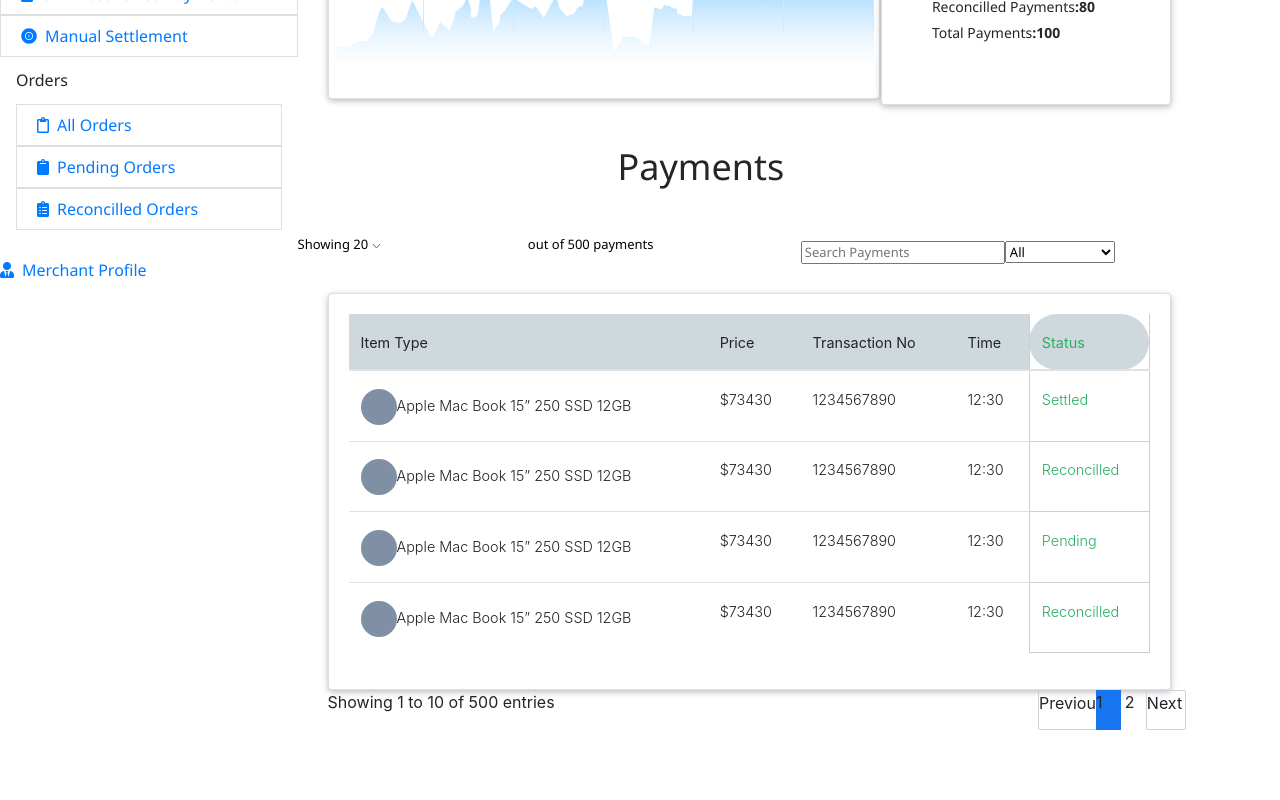
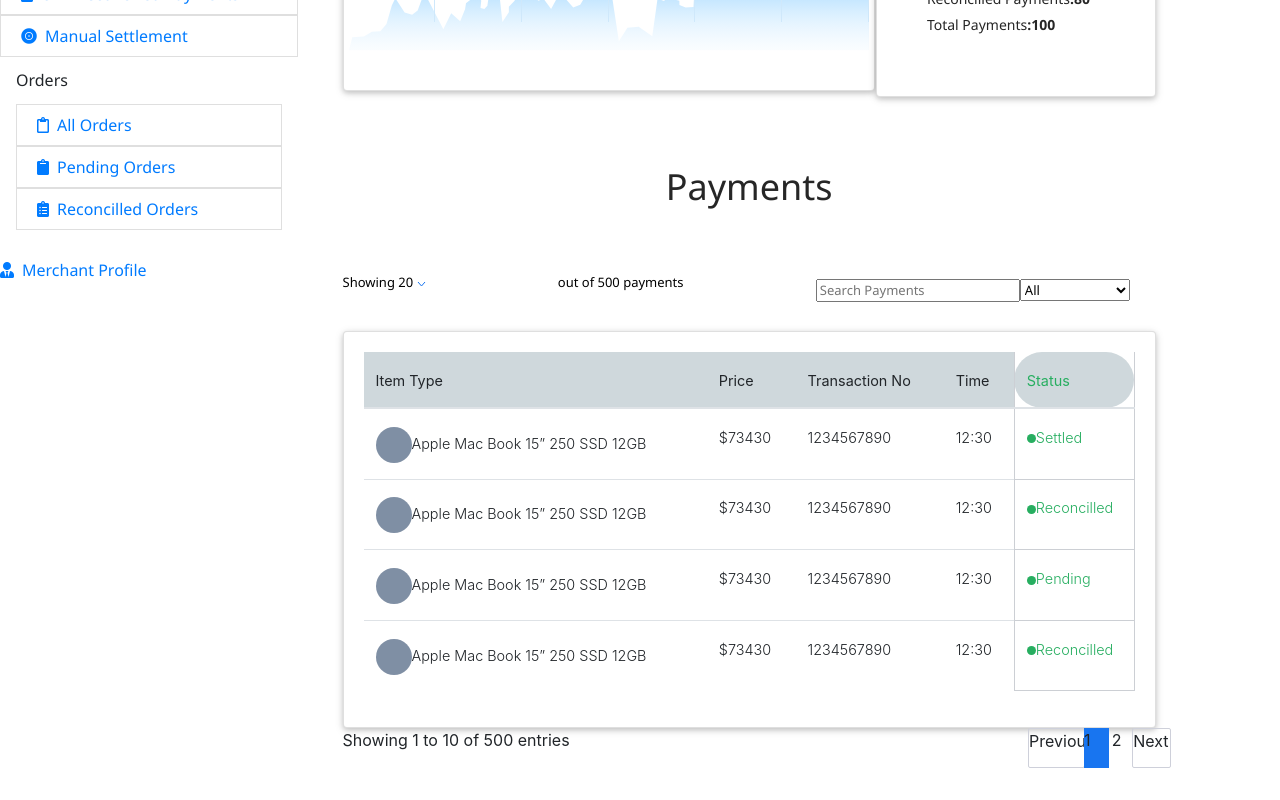
Before and after one commit to princeadeyeye/admintemplate, a React (Create React App) app in the folder admintemplate/: page / in a window 1280 px wide. Shown: the part 457-1257 px from the top of the page. Before the commit the page ends 1219 px from the top, so only its background shows below. Built offline with nearby package versions, Linux system fonts and the light colour scheme.

Commit message:
cleaning up

```diff
--- a/admintemplate/src/App.css
+++ b/admintemplate/src/App.css
@@ -366,18 +366,13 @@ background: #CCCFD4;
 }
 
 #p {
-  position: absolute;
 width: 165px;
 height: 30px;
-left: 290px;
-top: 567px;
-
 font-family: Segoe UI;
 font-size: 36px;
 line-height: 48px;
 display: flex;
-align-items: flex-end;
-
+justify-content: center;
 color: #262626;
 
 }
@@ -457,3 +452,7 @@ border: 1px solid #CCCFD4;
 box-sizing: border-box;
 border-radius: 30px;
 }
+
+.tables :nth-child(5n) {
+
+}
--- a/admintemplate/src/components/DashBoard.jsx
+++ b/admintemplate/src/components/DashBoard.jsx
@@ -6,9 +6,15 @@ import ChartSection from './sections/ChartSection';
 const DashboardPage =  () => {
   return (
     <div>
+    <div className='col-xl-12'>
       <DailyTransaction />
+     </div>
+     <div className='col-xl-12'>
       <ChartSection />
+     </div>
+     <div className='col-xl-12'>
       <TableSection />
+     </div>
     </div>
   )
 }
--- a/admintemplate/src/components/sections/DailyTransaction.jsx
+++ b/admintemplate/src/components/sections/DailyTransaction.jsx
@@ -3,7 +3,7 @@ import { MDBCard, MDBCardBody, MDBIcon, MDBRow, MDBCol, MDBCardText } from 'mdbr
 
 const DailyTransaction = () => {
   return (
-    <MDBRow className="mt-4">
+    <MDBRow className="mt-3">
         <MDBCol xl="3" md="6" className="mb-4">
           <MDBCard className="cascading-admin-card">
               <div className="dashboard-admin-card">
--- a/admintemplate/src/components/sections/TableSection.js
+++ b/admintemplate/src/components/sections/TableSection.js
@@ -4,10 +4,7 @@ import { MDBCard, MDBCardBody, MDBTable, MDBTableBody, MDBTableHead, MDBRow, MDB
 const TableSection = () => {
   return (
     <MDBRow className="mb-4">
-      <div className='row'>
-
         <p className='col-xl-12' id='p'>Payments</p>
-      </div>
         <MDBCol md="12"className="mb-4">
             <div className=" table-pagination">
                 <p>Showing 20 <svg width="9" height="6" viewBox="0 0 9 6" fill="none" xmlns="http://www.w3.org/2000/svg">
@@ -38,7 +35,7 @@ const TableSection = () => {
                           <th>Status</th>
                         </tr>
                       </MDBTableHead>
-                      <MDBTableBody>
+                      <MDBTableBody >
                         <tr>
                            <td><svg width="36" height="36" viewBox="0 0 36 36" fill="none" xmlns="http://www.w3.org/2000/svg">
                               <circle cx="18" cy="18" r="18" fill="#7F8FA4"/>
@@ -47,7 +44,23 @@ const TableSection = () => {
                           <td>$73430</td>
                           <td>1234567890</td>
                           <td>12:30</td>
-                          <td>Settled</td>
+                          <td><svg width="9" height="9" viewBox="0 0 9 9" fill="none" xmlns="http://www.w3.org/2000/svg">
+                              <circle cx="4.5" cy="4.5" r="4.5" fill="#27AE60"/>
+                              </svg>
+                              Settled</td>
+                          </tr>
+                        <tr className='tables'>
+                           <td><svg width="36" height="36" viewBox="0 0 36 36" fill="none" xmlns="http://www.w3.org/2000/svg">
+                              <circle cx="18" cy="18" r="18" fill="#7F8FA4"/>
+                          </svg>
+                          Apple Mac Book 15” 250 SSD 12GB</td>
+                          <td>$73430</td>
+                          <td>1234567890</td>
+                          <td>12:30</td>
+                          <td><svg width="9" height="9" viewBox="0 0 9 9" fill="none" xmlns="http://www.w3.org/2000/svg">
+                            <circle cx="4.5" cy="4.5" r="4.5" fill="#27AE60"/>
+                            </svg>
+                            Reconcilled</td>
                         </tr>
                         <tr>
                            <td><svg width="36" height="36" viewBox="0 0 36 36" fill="none" xmlns="http://www.w3.org/2000/svg">
@@ -57,18 +70,11 @@ const TableSection = () => {
                           <td>$73430</td>
                           <td>1234567890</td>
                           <td>12:30</td>
-                          <td>Reconcilled</td>
-                        </tr>
-                        <tr>
-                           <td><svg width="36" height="36" viewBox="0 0 36 36" fill="none" xmlns="http://www.w3.org/2000/svg">
-                              <circle cx="18" cy="18" r="18" fill="#7F8FA4"/>
-                          </svg>
-                          Apple Mac Book 15” 250 SSD 12GB</td>
-                          <td>$73430</td>
-                          <td>1234567890</td>
-                          <td>12:30</td>
-                          <td>Pending</td>
-                        </tr>
+                          <td><svg width="9" height="9" viewBox="0 0 9 9" fill="none" xmlns="http://www.w3.org/2000/svg">
+                                <circle cx="4.5" cy="4.5" r="4.5" fill="#27AE60"/>
+                                </svg>
+                                Pending</td>
+                                                        </tr>
                         <tr>
                           <td><svg width="36" height="36" viewBox="0 0 36 36" fill="none" xmlns="http://www.w3.org/2000/svg">
                               <circle cx="18" cy="18" r="18" fill="#7F8FA4"/>
@@ -77,7 +83,10 @@ const TableSection = () => {
                           <td>$73430</td>
                           <td>1234567890</td>
                           <td>12:30</td>
-                          <td>Reconcilled</td>
+                          <td><svg width="9" height="9" viewBox="0 0 9 9" fill="none" xmlns="http://www.w3.org/2000/svg">
+                              <circle cx="4.5" cy="4.5" r="4.5" fill="#27AE60"/>
+                              </svg>
+                              Reconcilled</td>
                         </tr>
                       </MDBTableBody>
                     </MDBTable>
```
